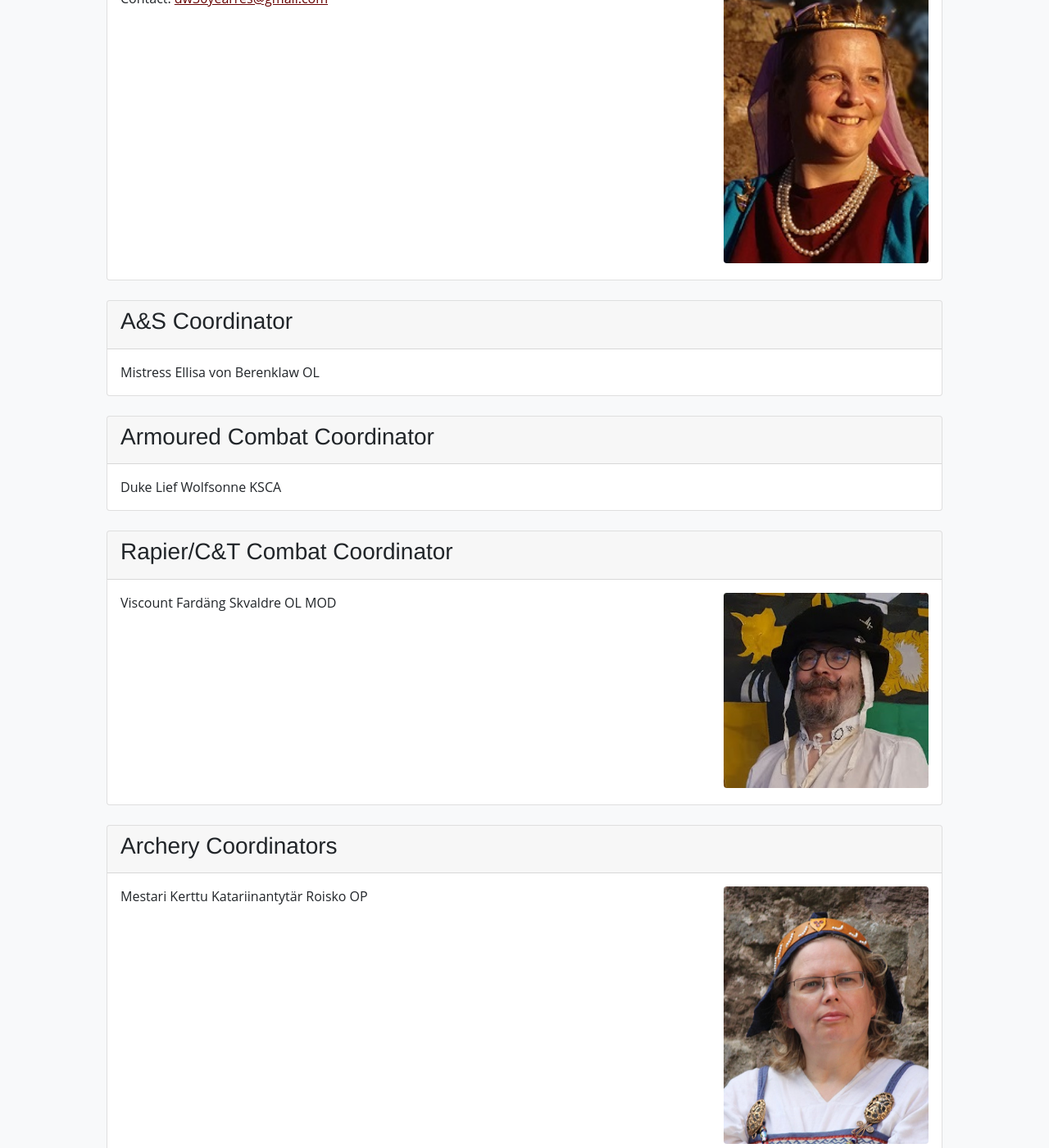
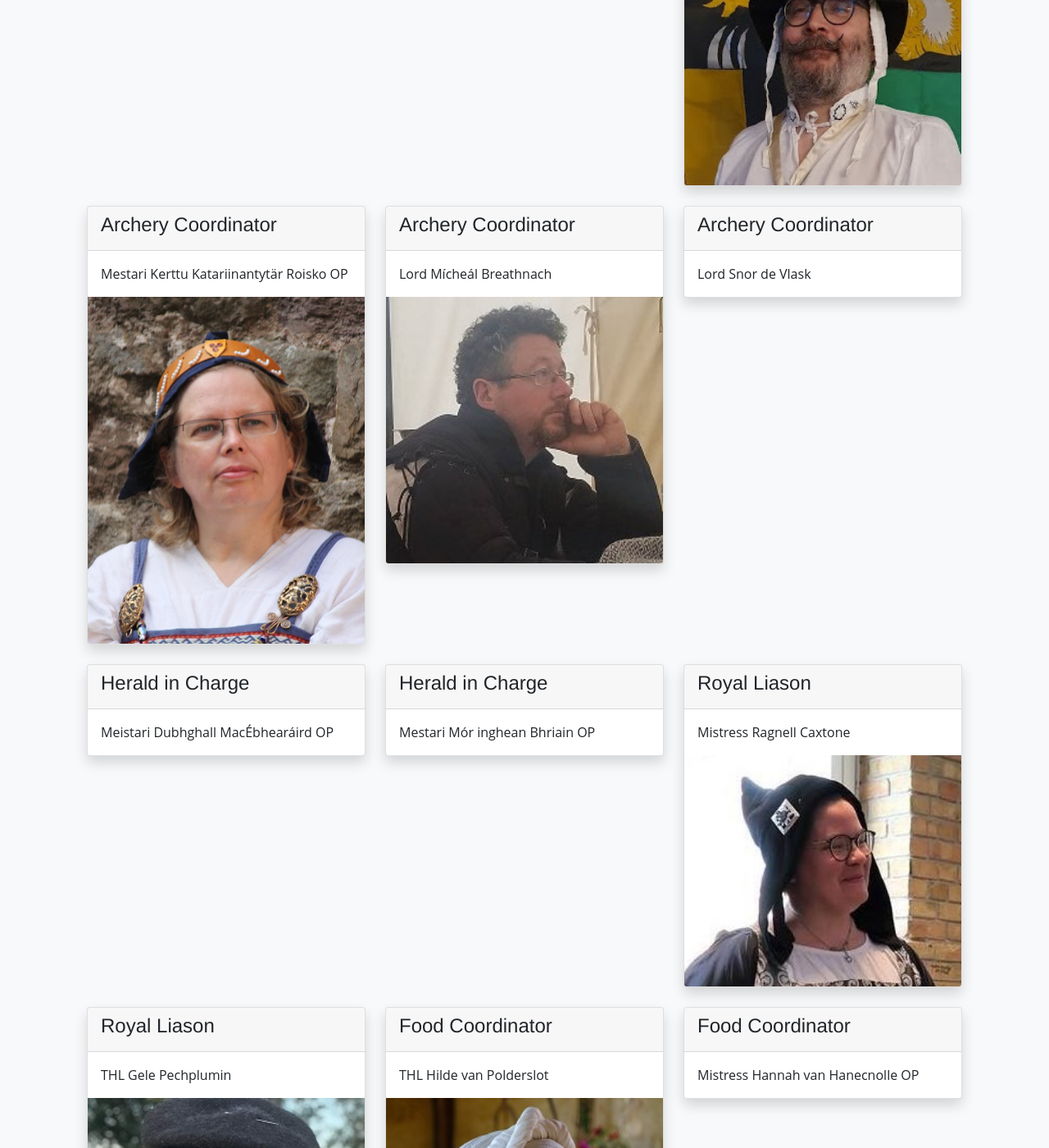
Before and after one commit to drachenwald/dw-30-year, a Jekyll site: the page built from eventstaff/index.html, in a window 1280 px wide and 1400 px high, scrolled down 1153 px. Shown: the whole window at 82% size. Built offline with Jekyll 4.4.1, drawn with Linux system fonts in a browser that asks for light colours; some web fonts are replaced; some of the changed text lies outside the part shown.

Commit message:
even more cards

```diff
--- a/eventstaff/index.html
+++ b/eventstaff/index.html
@@ -4,151 +4,233 @@ title: Event Staff
 
 <div class="container">
 
-  <div class="card m-4">
+  <div class="row row-cols-2 row-cols-md-3 g-4">
+    <div class="col">
+      <div class="card shadow">
         <div class="card-header">
-      <h3>Event Stewards</h3>
+          <h4>Event Steward</h4>
         </div>
         <div class="card-body">
-      <img src="marieke.jpg" class="rounded mb-1 float-end" width="250" alt="Mariken photo">
           Mistress Mariken van Oostbroeck OP<br />
           Contact: <a href="mailto:dw30year@gmail.com">dw30year@gmail.com</a>
         </div>
+        <img src="marieke.jpg" class="card-img-bottom" alt="Mariken photo">
+      </div>
+    </div>
+
+    <div class="col">
+      <div class="card shadow">
+        <div class="card-header">
+          <h4>Event Steward</h4>
+        </div>
         <div class="card-body">
-      <img src="victoria.jpg" class="rounded mb-1 float-end" width="250" alt="Victoria photo">
           Maestra Victoria Piera Rosselli OP OL<br />
           Contact: <a href="mailto:dw30year@gmail.com">dw30year@gmail.com</a>
         </div>
+        <img src="victoria.jpg" class="card-img-bottom" alt="Victoria photo">
+      </div>
     </div>
 
-
-  <div class="card m-4">
+    <div class="col">
+      <div class="card shadow">
         <div class="card-header">
-      <h3>Reservations Steward</h3>
+          <h4>Reservations Steward</h4>
         </div>
         <div class="card-body">
-      <img src="anna.jpg" class="rounded mb-1 float-end" width="250" alt="Anna photo">
           Magistra Anna Syveken OP<br />
           Contact: <a href="mailto:dw30yearres@gmail.com">dw30yearres@gmail.com</a>
         </div>
+        <img src="anna.jpg" class="card-img-bottom" alt="Anna photo">
+      </div>
     </div>
 
-  <div class="card m-4">
+    <div class="col">
+      <div class="card shadow">
         <div class="card-header">
-      <h3>A&S Coordinator</h3>
+          <h4>A&amp;S Coordinator</h4>
         </div>
         <div class="card-body">
           Mistress Ellisa von Berenklaw OL
         </div>
       </div>
+    </div>
 
-  <div class="card m-4">
+    <div class="col">
+      <div class="card shadow">
         <div class="card-header">
-      <h3>Armoured Combat Coordinator</h3>
+          <h4>Armoured Combat Coordinator</h4>
         </div>
         <div class="card-body">
           Duke Lief Wolfsonne KSCA
         </div>
       </div>
+    </div>
 
-  <div class="card m-4">
+    <div class="col">
+      <div class="card shadow">
         <div class="card-header">
-      <h3>Rapier/C&amp;T Combat Coordinator</h3>
+          <h4>Rapier/C&amp;T Combat Coordinator</h4>
         </div>
         <div class="card-body">
-      <img src="fardang.jpg" class="rounded mb-1 float-end" width="250" alt="Fardang photo">
           Viscount Fardäng Skvaldre OL MOD
+        </div>
+        <img src="fardang.jpg" class="card-img-bottom" width="250" alt="Fardang photo">
       </div>
     </div>
 
-  <div class="card m-4">
+    <div class="col">
+      <div class="card shadow">
         <div class="card-header">
-      <h3>Archery Coordinators</h3>
+          <h4>Archery Coordinator</h4>
         </div>
         <div class="card-body">
-      <img src="kerttu.png" class="rounded mb-1 float-end" width="250" alt="Kerttu photo">
           Mestari Kerttu Katariinantytär Roisko OP
+        </div>
+        <img src="kerttu.png" class="card-img-bottom" width="250" alt="Kerttu photo">
+      </div>
+    </div>
+
+    <div class="col">
+      <div class="card shadow">
+        <div class="card-header">
+          <h4>Archery Coordinator</h4>
+        </div>
+        <div class="card-body">
+          Lord Mícheál Breathnach
+        </div>
+        <img src="micheal.jpg" class="card-img-bottom" width="250" alt="Mícheál photo">
+      </div>
+    </div>
+
+    <div class="col">
+      <div class="card shadow">
+        <div class="card-header">
+          <h4>Archery Coordinator</h4>
         </div>
         <div class="card-body">
           Lord Snor de Vlask
         </div>
-    <div class="card-body">
-      <img src="micheal.jpg" class="rounded mb-1 float-end" width="250" alt="Mícheál photo">
-      Lord Mícheál Breathnach
       </div>
     </div>
 
-  <div class="card m-4">
+    <div class="col">
+      <div class="card shadow">
         <div class="card-header">
-      <h3>Heralds in Charge</h3>
+          <h4>Herald in Charge</h4>
         </div>
         <div class="card-body">
           Meistari Dubhghall MacÉbhearáird OP
+        </div>
+      </div>
+    </div>
+
+    <div class="col">
+      <div class="card shadow">
+        <div class="card-header">
+          <h4>Herald in Charge</h4>
         </div>
         <div class="card-body">
           Mestari Mór inghean Bhriain OP
         </div>
       </div>
+    </div>
 
-  <div class="card m-4">
+    <div class="col">
+      <div class="card shadow">
         <div class="card-header">
-      <h3>Royal Liaisons</h3>
+          <h4>Royal Liason</h4>
         </div>
         <div class="card-body">
-      <img src="ragnell.jpg" class="rounded mb-1 float-end" width="250" alt="Ragnell photo">
           Mistress Ragnell Caxtone
         </div>
-    <div class="card-body">
-      <img src="gele.jpg" class="rounded mb-1 float-end" width="250" alt="Gele photo">
-      THL Gele Pechplumin
+        <img src="ragnell.jpg" class="card-img-bottom" width="250" alt="Mícheál photo">
       </div>
     </div>
 
-  <div class="card m-4">
+    <div class="col">
+      <div class="card shadow">
         <div class="card-header">
-      <h3>Food Coordinators</h3>
+          <h4>Royal Liason</h4>
         </div>
         <div class="card-body">
-      Mistress Hannah van Hanecnolle OP<br />
+          THL Gele Pechplumin
+        </div>
+        <img src="gele.jpg" class="card-img-bottom" width="250" alt="Mícheál photo">
+      </div>
+    </div>
+
+    <div class="col">
+      <div class="card shadow">
+        <div class="card-header">
+          <h4>Food Coordinator</h4>
         </div>
         <div class="card-body">
-      <img src="hilde.jpg" class="rounded mb-1 float-end" width="250" alt="Hilde photo">
           THL Hilde van Polderslot
+        </div>
+        <img src="hilde.jpg" class="card-img-bottom" width="250" alt="Hilde photo">
+      </div>
+    </div>
+
+    <div class="col">
+      <div class="card shadow">
+        <div class="card-header">
+          <h4>Food Coordinator</h4>
+        </div>
+        <div class="card-body">
+          Mistress Hannah van Hanecnolle OP
+        </div>
+      </div>
+    </div>
+
+    <div class="col">
+      <div class="card shadow">
+        <div class="card-header">
+          <h4>Food Coordinator</h4>
         </div>
         <div class="card-body">
           THL Laura van Schiedam
         </div>
       </div>
+    </div>
 
-  <div class="card m-4">
+    <div class="col">
+      <div class="card shadow">
         <div class="card-header">
-      <h3>Publicity/Social Media and Website Support</h3>
+          <h4>Publicity/Social Media and Website Support</h4>
         </div>
         <div class="card-body">
-      <img src="sela.jpg" class="rounded mb-1 float-end" width="250" alt="Sela photo">
           Dame Sela de la Rosa
+        </div>
+        <img src="sela.jpg" class="card-img-bottom" width="250" alt="Hilde photo">
       </div>
     </div>
 
-  <div class="card m-4">
+    <div class="col">
+      <div class="card shadow">
         <div class="card-header">
-      <h3>Youth Activities Coordinator</h3>
+          <h4>Youth Activities Coordinator</h4>
         </div>
         <div class="card-body">
           Lady Wendelmoet van Polderslot
         </div>
       </div>
+    </div>
 
-  <div class="card m-4">
+    <div class="col">
+      <div class="card shadow">
         <div class="card-header">
-      <h3>Merchant/Market Liaison</h3>
+          <h4>Merchant/Market Liaison</h4>
         </div>
         <div class="card-body">
           Katherine of Polderslot
         </div>
       </div>
+    </div>
 
   </div>
 
-<div class="text-center">
+</div>
+
+<div class="text-center m-4">
   <a href="/" class="btn btn-primary">Return to the front page</a>
 </div>
```
Lines whose indentation alone changed are shown as unchanged.
